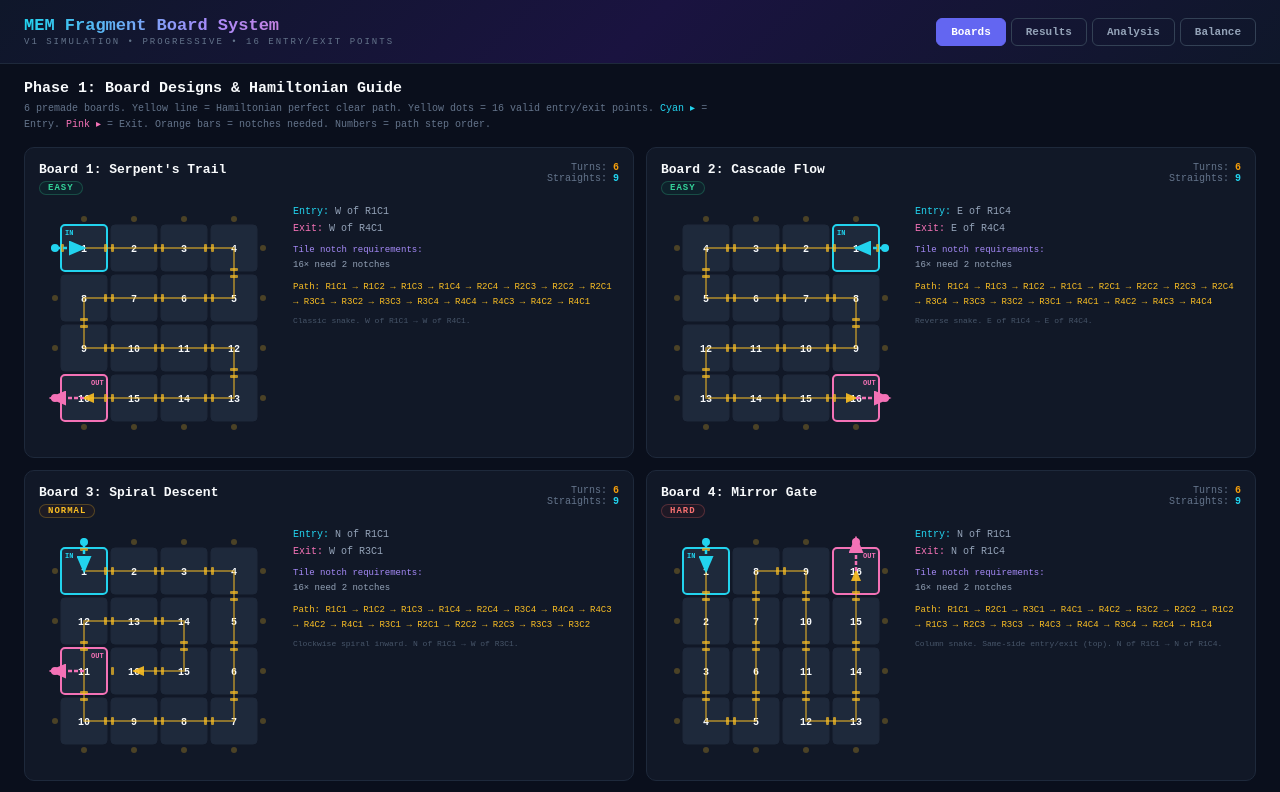
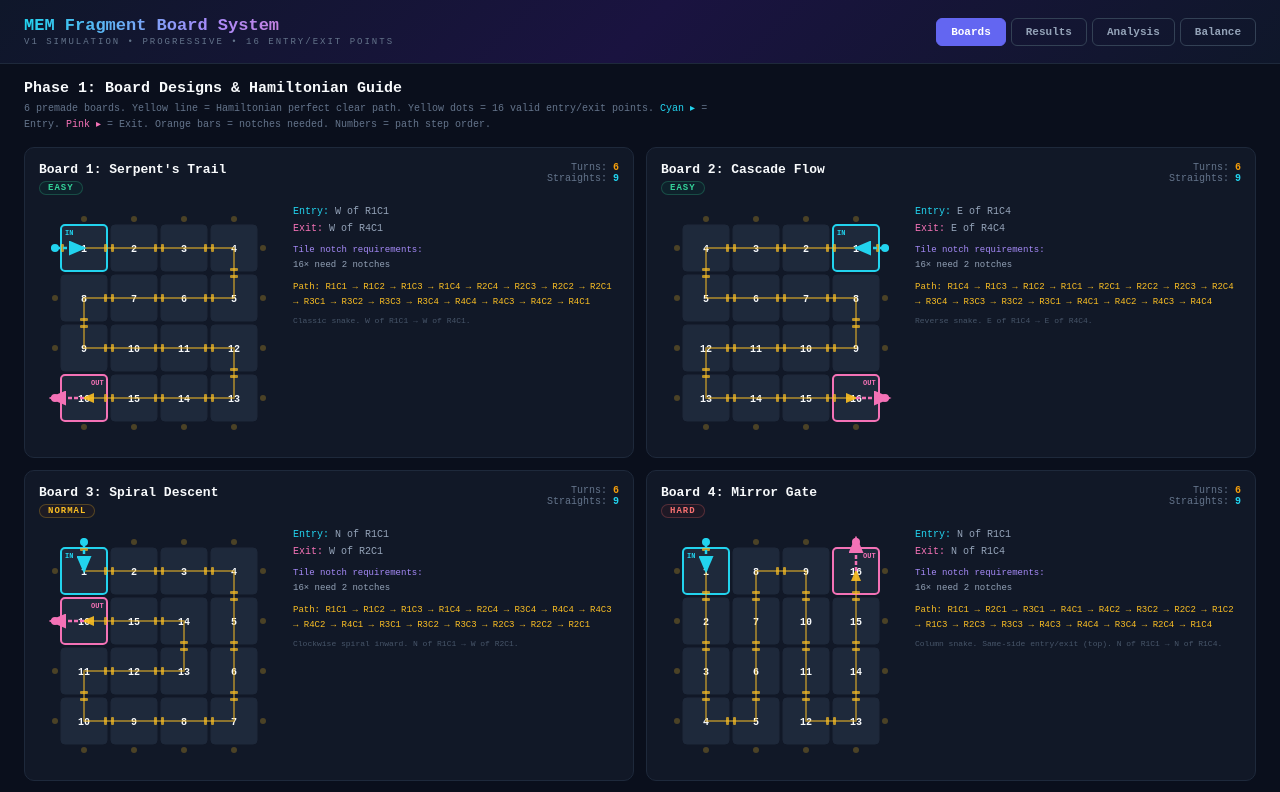
Before and after one commit to xrrbcm/mem-fragment-sim, a React (Vite) app: page / in a window 1280 px wide. Shown: the top 792 px of the page. Built offline with nearby package versions, Linux system fonts and the light colour scheme.

Commit message:
Update App.jsx

```diff
--- a/src/App.jsx
+++ b/src/App.jsx
@@ -86,9 +86,9 @@ const BOARDS=[
    path:[[0,3],[0,2],[0,1],[0,0],[1,0],[1,1],[1,2],[1,3],[2,3],[2,2],[2,1],[2,0],[3,0],[3,1],[3,2],[3,3]],
    desc:"Reverse snake. E of R1C4 → E of R4C4."},
   {name:"Spiral Descent",difficulty:"Normal",
-   entry:{row:0,col:0,dir:"N"},exit:{row:2,col:0,dir:"W"},
-   path:[[0,0],[0,1],[0,2],[0,3],[1,3],[2,3],[3,3],[3,2],[3,1],[3,0],[2,0],[1,0],[1,1],[1,2],[2,2],[2,1]],
-   desc:"Clockwise spiral inward. N of R1C1 → W of R3C1."},
+   entry:{row:0,col:0,dir:"N"},exit:{row:1,col:0,dir:"W"},
+   path:[[0,0],[0,1],[0,2],[0,3],[1,3],[2,3],[3,3],[3,2],[3,1],[3,0],[2,0],[2,1],[2,2],[1,2],[1,1],[1,0]],
+   desc:"Clockwise spiral inward. N of R1C1 → W of R2C1."},
   {name:"Mirror Gate",difficulty:"Hard",
    entry:{row:0,col:0,dir:"N"},exit:{row:0,col:3,dir:"N"},
    path:[[0,0],[1,0],[2,0],[3,0],[3,1],[2,1],[1,1],[0,1],[0,2],[1,2],[2,2],[3,2],[3,3],[2,3],[1,3],[0,3]],
```
